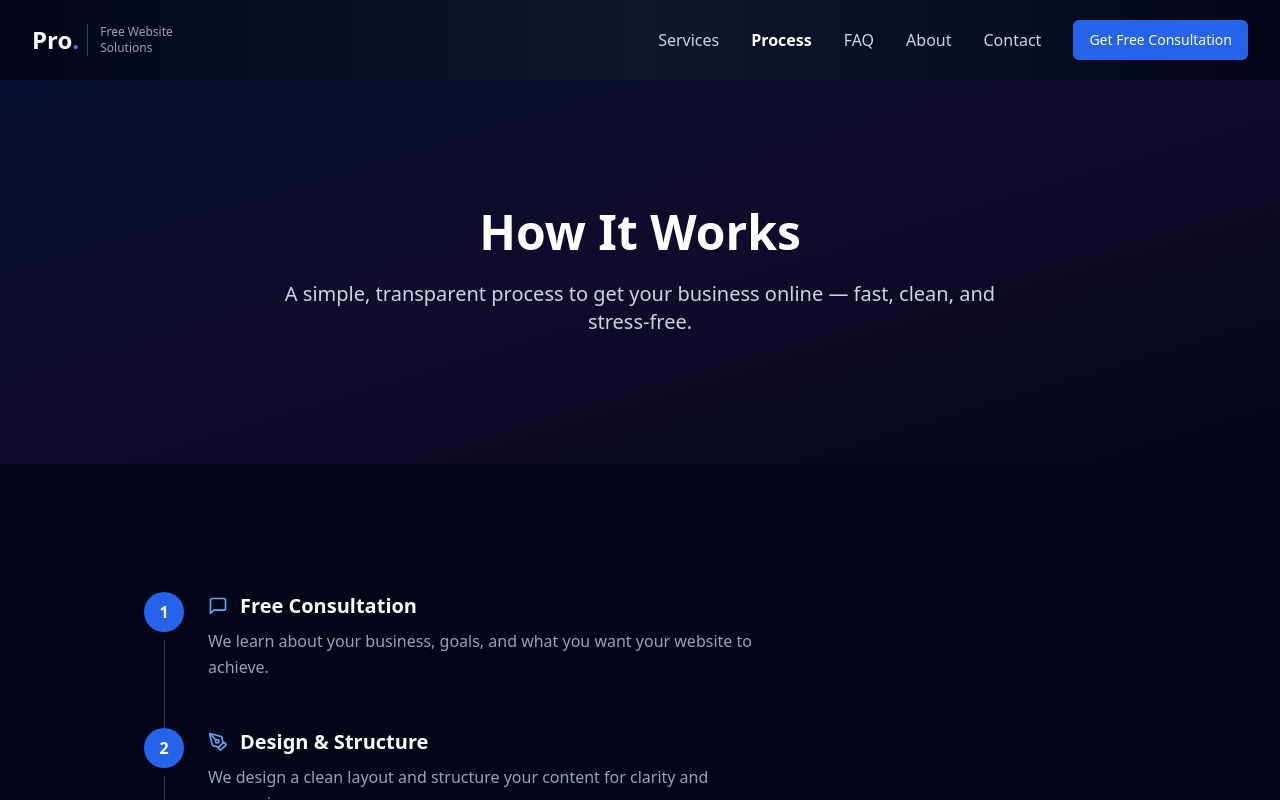
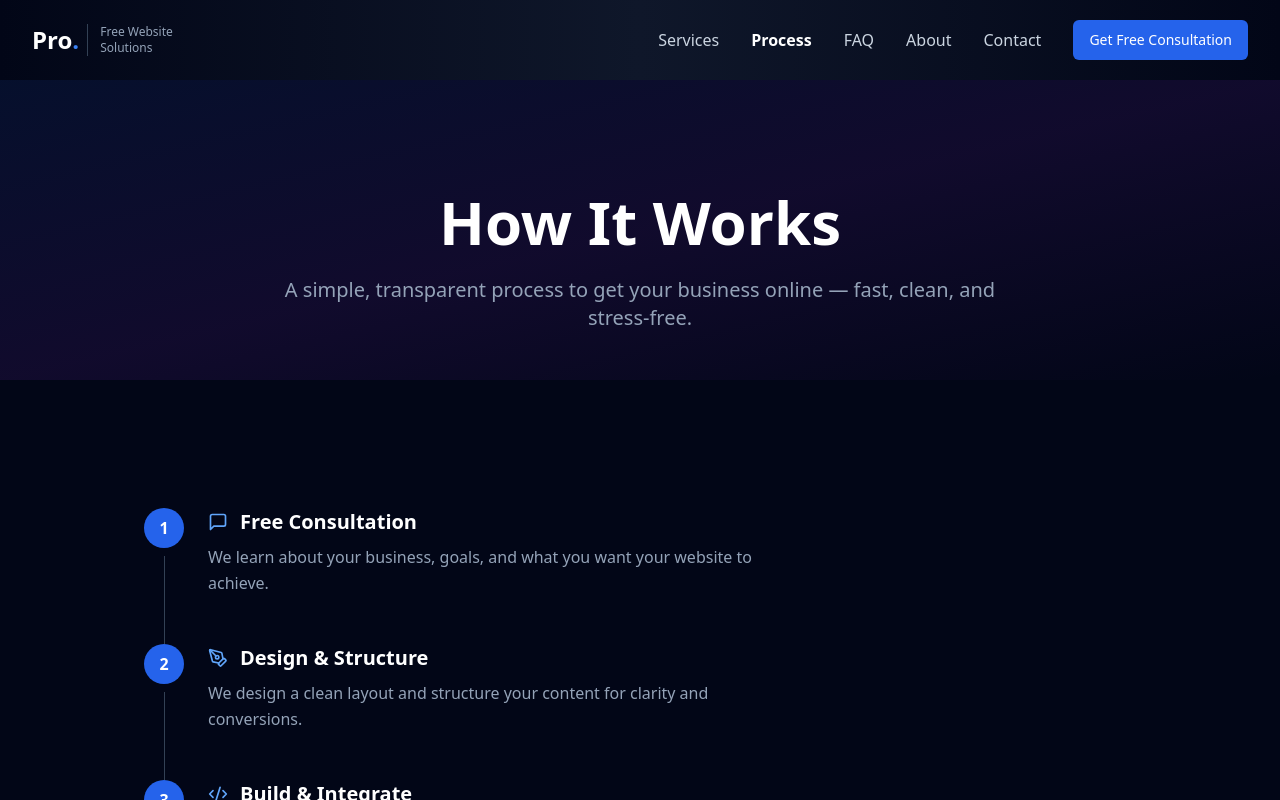
Before and after one commit to hamzam2mhs/PRO-Web-Solutions, a React (Vite) app: page /process in a window 1280 px wide. Shown: the top 800 px of the page. Built offline with nearby package versions, Linux system fonts and the light colour scheme.

Commit message:
Fixed the gaps.

```diff
--- a/src/components/process/ProcessHero.jsx
+++ b/src/components/process/ProcessHero.jsx
@@ -3,23 +3,24 @@ import { motion } from 'framer-motion'
 
 export default function ProcessHero() {
     return (
-    <section className="relative py-32 overflow-hidden text-center">
-      <div className="absolute inset-0 bg-gradient-to-br from-blue-600/10 via-purple-600/10 to-transparent" />
-
-      <motion.div
+        <section className="relative pt-28 pb-12 text-center overflow-hidden">
+            <div className="max-w-5xl mx-auto px-4 relative z-10">
+                <motion.h1
                     initial={{ opacity: 0, y: 30 }}
                     animate={{ opacity: 1, y: 0 }}
-        transition={{ duration: 0.8 }}
-        className="relative z-10 max-w-3xl mx-auto px-4"
+                    className="text-5xl md:text-6xl font-bold text-white mb-6"
                 >
-        <h1 className="text-5xl font-bold text-white mb-6">
                     How It Works
-        </h1>
-        <p className="text-xl text-slate-300">
-          A simple, transparent process to get your business online —
-          fast, clean, and stress-free.
+                </motion.h1>
+
+                <p className="text-xl text-slate-400 max-w-3xl mx-auto">
+                    A simple, transparent process to get your business online — fast, clean,
+                    and stress-free.
                 </p>
-      </motion.div>
+            </div>
+
+            {/* Background glow */}
+            <div className="absolute inset-0 bg-gradient-to-br from-blue-600/10 via-purple-600/10 to-transparent" />
         </section>
     )
 }
--- a/src/components/services/ServicesHero.jsx
+++ b/src/components/services/ServicesHero.jsx
@@ -3,7 +3,7 @@ import { motion } from 'framer-motion'
 
 export default function ServicesHero() {
     return (
-    <section className="relative py-32 text-center overflow-hidden">
+        <section className="relative pt-28 pb-12 text-center overflow-hidden">
             <div className="max-w-5xl mx-auto px-4 relative z-10">
                 <motion.h1
                     initial={{ opacity: 0, y: 30 }}
--- a/src/components/services/ServicesTabs.jsx
+++ b/src/components/services/ServicesTabs.jsx
@@ -10,10 +10,10 @@ export default function ServicesTabs() {
   const activeService = services.find(s => s.id === active)
 
   return (
-    <section className="py-24">
+      <section className="pt-8 pb-20">
         <div className="max-w-7xl mx-auto px-4">
           {/* Tabs */}
-        <div className="flex flex-wrap justify-center gap-4 mb-16">
+          <div className="flex flex-wrap justify-center gap-4 mb-10">
             {services.map(service => {
               const Icon = service.icon
               const isActive = active === service.id
@@ -23,7 +23,8 @@ export default function ServicesTabs() {
                       key={service.id}
                       onClick={() => setActive(service.id)}
                       className={`flex items-center gap-2 px-6 py-3 rounded-full border transition-all
-                  ${isActive
+                  ${
+                          isActive
                               ? 'bg-blue-600 border-blue-500 text-white'
                               : 'border-slate-700 text-slate-300 hover:text-white'
                       }`}
```
Lines whose indentation alone changed are shown as unchanged.
